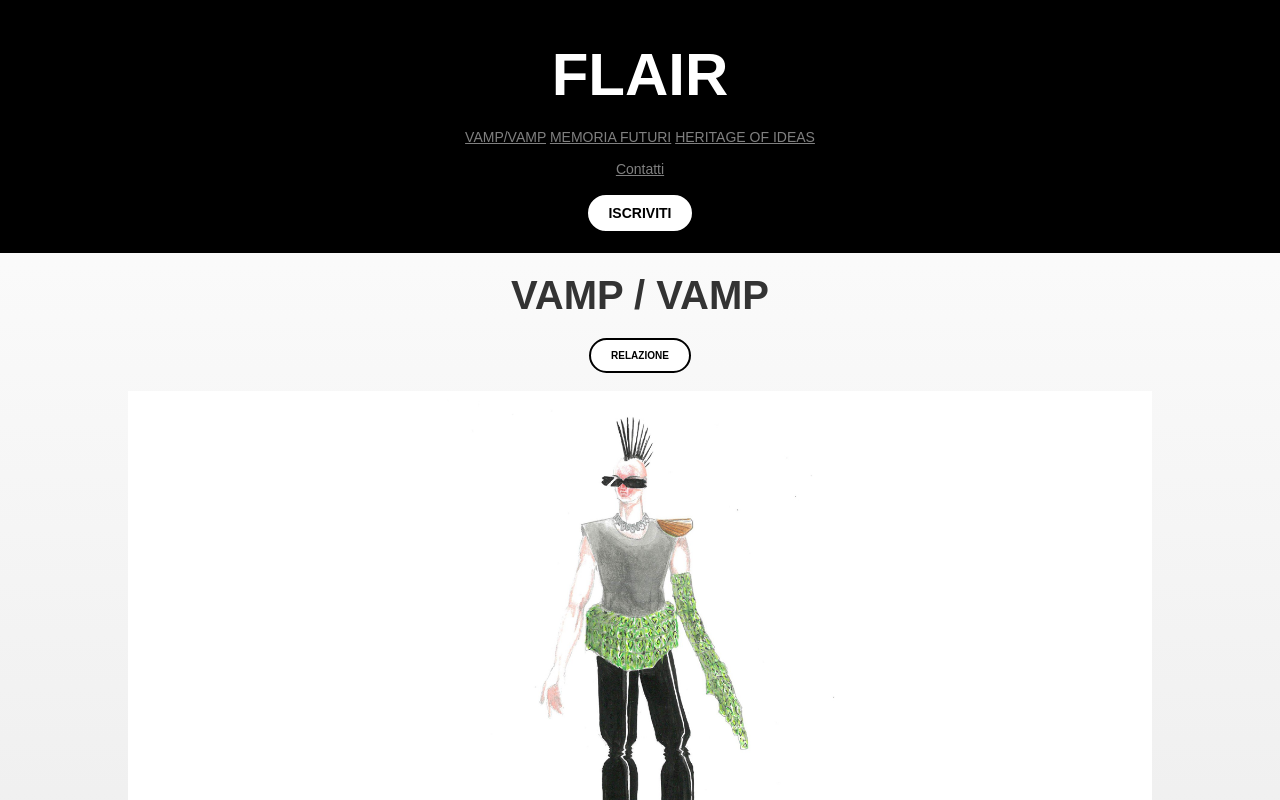
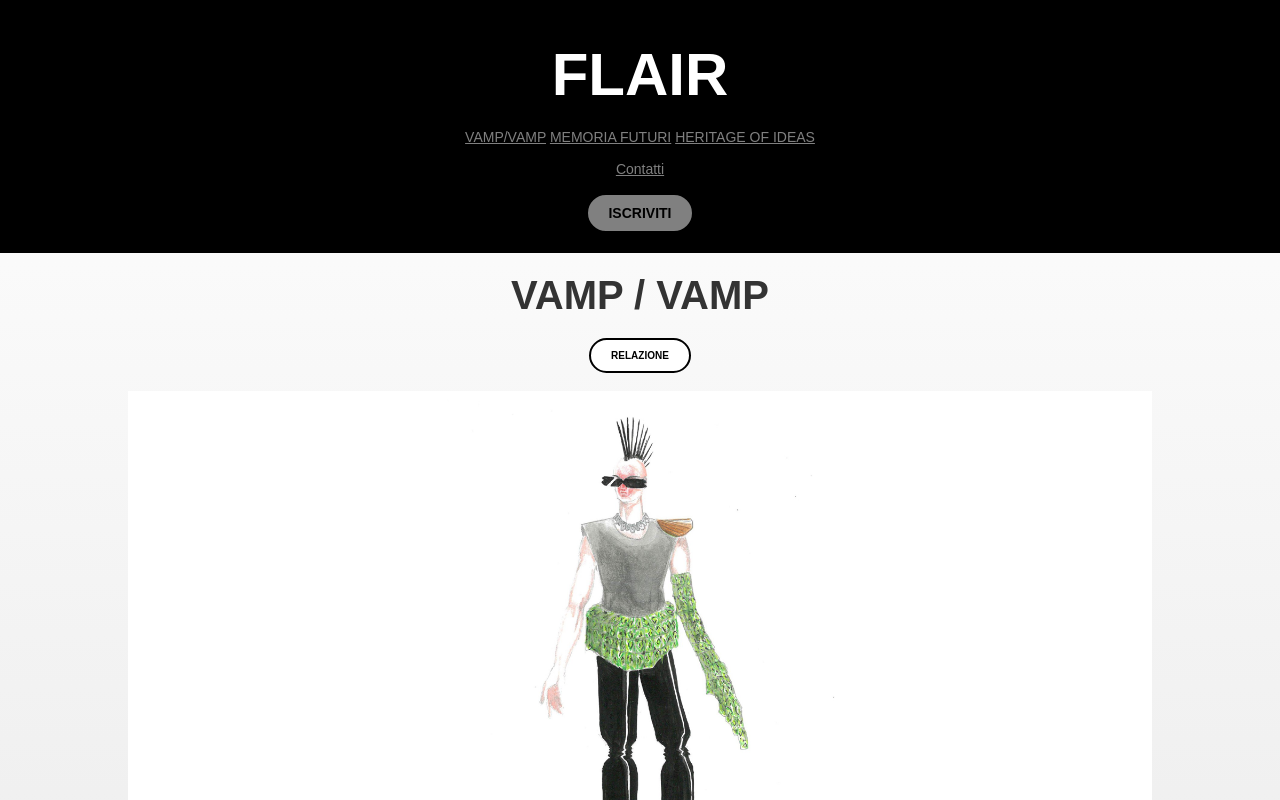
Before and after one commit to crisdonetti/Flair-progetto-esame, a plain HTML site: page index.html in a window 1280 px wide. In both pictures the pointer is over the button "ISCRIVITI". Shown: the top 800 px of the page. Drawn offline with nearby package versions, Linux system fonts and the light colour scheme; a script that the page names is missing.

Commit message:
colori pulsanti

```diff
--- a/index.css
+++ b/index.css
@@ -71,6 +71,10 @@ a {
       cursor: pointer;
 }
 
+.click-iscriviti:hover {
+      background-color: gray;
+}
+
 .flair-title {
       font-family: Papyrus, fantasy;
       font-size: 60px;
@@ -86,6 +90,10 @@ button {
       border-radius: 20px;
       cursor: pointer;
       transition: background-color 0.3s, color 0.3s;
+}
+
+button:hover {
+      background-color: gray;
 }
 
 .popup {
```
